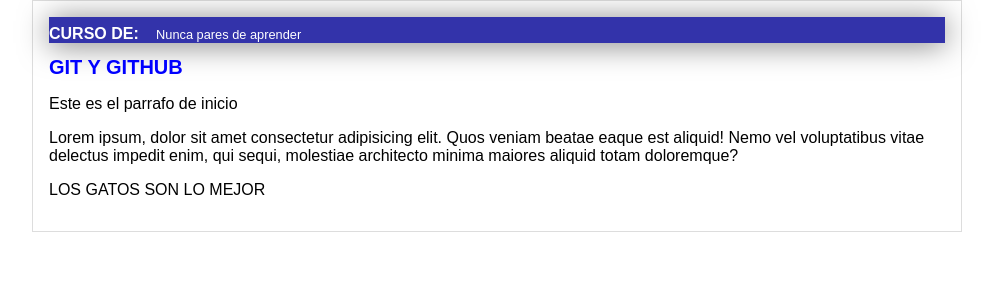
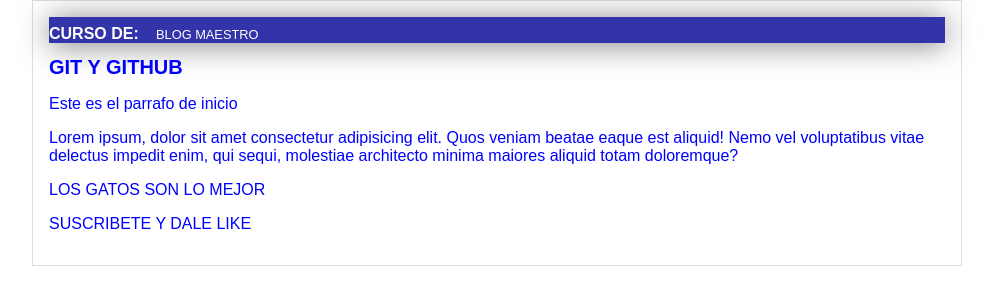
Before and after one commit to Ardons/hyperblog, a plain HTML site: page index.html in a window 1280 px wide. Shown: the whole page, without its empty margins (143-1136 px from the left). Drawn offline with Linux system fonts and the light colour scheme.

Commit message:
agregue suscripcion y se cambio la cabecera maestra y se cambio el color a AZUL

```diff
--- a/css/styles.css
+++ b/css/styles.css
@@ -21,7 +21,7 @@ body{
 
 #container p{
 
-    color: black;
+    color: blue;
 }
 
 #cabecera{
--- a/index.html
+++ b/index.html
@@ -16,7 +16,7 @@
     <div id="container">
         <div id="cabecera">
             CURSO DE:
-            <span>Nunca pares de aprender</span>
+            <span>BLOG MAESTRO</span>
         </div>
 
 
@@ -26,6 +26,8 @@
             <p>Este es el parrafo de inicio</p>
             <p>Lorem ipsum, dolor sit amet consectetur adipisicing elit. Quos veniam beatae eaque est aliquid! Nemo vel voluptatibus vitae delectus impedit enim, qui sequi, molestiae architecto minima maiores aliquid totam doloremque?</p>
             <p>LOS GATOS SON LO MEJOR</p>
+
+            <p>SUSCRIBETE Y DALE LIKE</p>
         </div>
     </div>
 
```
